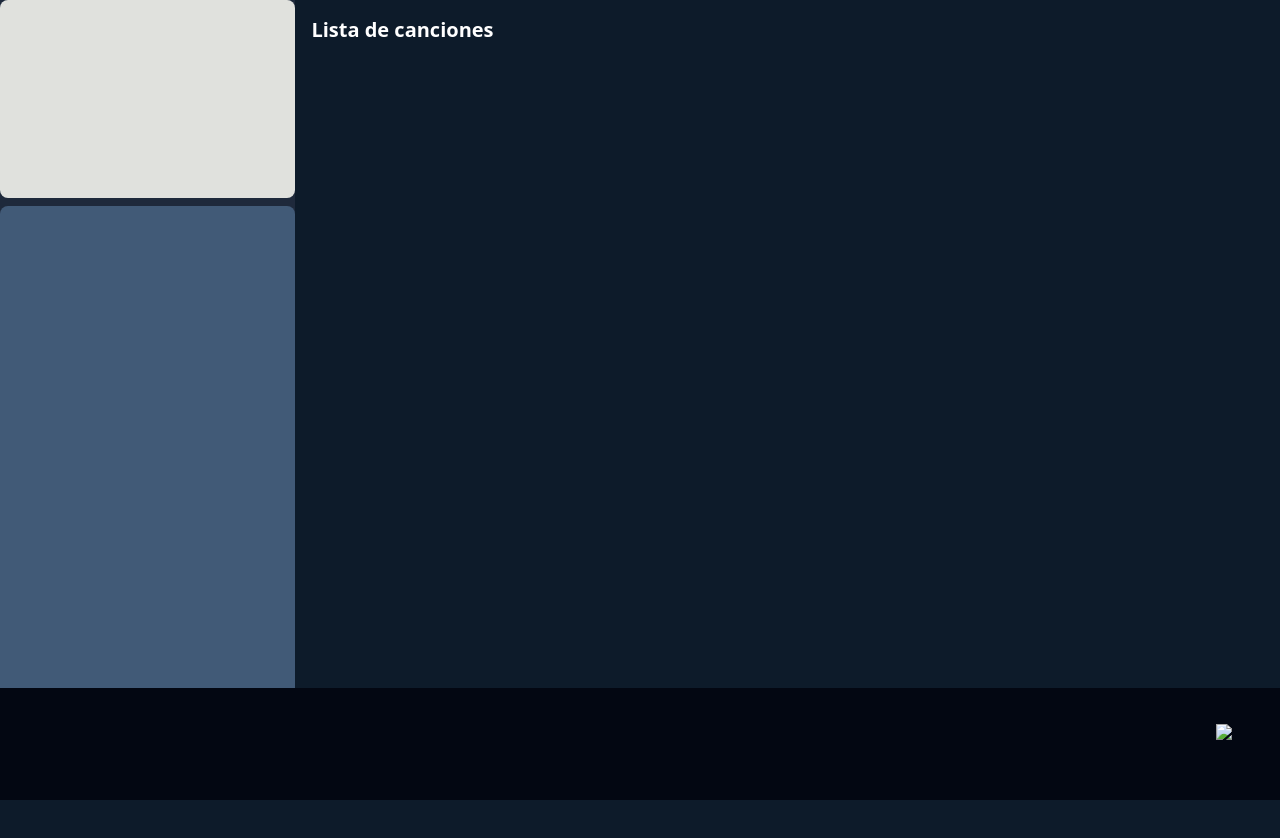
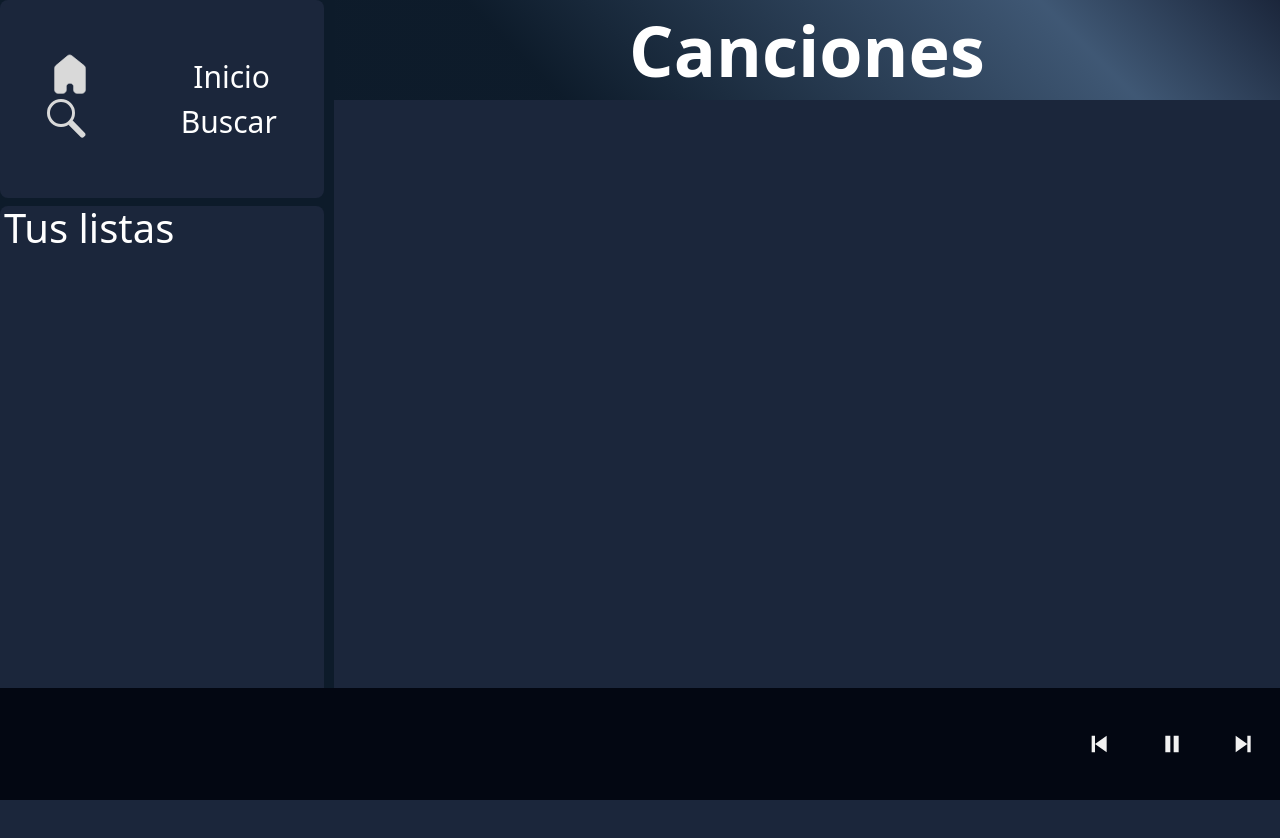
Before and after one commit to Gabolls/javascript_class, a website built with Vite: page index.html in a window 1280 px wide. Built offline with nearby package versions, Linux system fonts and the light colour scheme; no server answers; files whose address does not match are found by name.

Commit message:
termine el proyecto, es posible que agregue cosas a lo largo de la semana

```diff
--- a/index.html
+++ b/index.html
@@ -2,20 +2,38 @@
 <html lang="es">
   <head>
     <meta charset="UTF-8" />
-    <link rel="icon" type="image/svg+xml" href="/vite.svg" />
+    <link rel="icon" type="image/svg+xml" href="/assets/icon.svg" />
     <meta name="viewport" content="width=device-width, initial-scale=1.0" />
-    <title>Proyecto Final</title>
+    <title>Musica Alfa</title>
   </head>
-  <body class="bg-darkBlue text-white flex h-screen overflow-hidden w-screen">
-    <header class="bg-slate-800 h-screen flex flex-col gap-2">
+  <body class="bg-blue text-white flex h-screen overflow-hidden w-screen">
+    <header class="bg-darkBlue h-screen flex flex-col gap-2">
 
-      <div class="bg-myWhite rounded-lg" id="up"></div>
-        <div class="bg-ligthBlue rounded-lg" id="down"></div>
+      <div class="bg-blue rounded-lg flex flex-col justify-center items-center " id="up">
+        <div class="upper flex w-full justify-around">
+          <img src="/assets/inicio-activo.svg" alt="">
+
+        <p class="">Inicio</p>
+      </div>
+      <div class="downup flex justify-around w-full">
+        <img src="/assets/buscar (1).svg" alt="">
+        <p>Buscar</p>
+      </div>
+
+      </div>
+
+        <div class="bg-blue rounded-lg text-sm mt" id="down">
+          <p class="mt-3 ml-1">
+          Tus listas
+        </p>
+        </div>
 
 
     </header>
+
+
     <main class="w-full">
-      <h2 class="font-bold text-xl p-4">Lista de canciones</h2>
+      <div class="font-bold text-xl  bg-white p-4" id="main-song"><h1>Canciones</h1></div>
 
       <div class="pb-60 grid mx-auto justify-items-center grid-cols-1 md:grid-cols-2 lg:grid-cols-4 max-w-7xl p-8 gap-10 h-full overflow-y-auto" id="track_list">
       </div>
--- a/src/components/CardSong.js
+++ b/src/components/CardSong.js
@@ -7,7 +7,7 @@ export const CardSong = ({ data, eventLike, eventPlay }) => {
     "px-6",
 
     "relative",
-    "bg-slate-800",
+    "bg-darkBlue",
     "rounded-lg"
   )
   song.innerHTML = `
--- a/src/style.css
+++ b/src/style.css
@@ -32,15 +32,40 @@ footer{
 }
 
 header{
-  width: 30%;
+  width: 35%;border-right: solid 10px #0D1B2A;
 }
 
 #up{
   height: 25%;
   width: 100%;
+  font-size: 100px;
 }
 
 #down{
   height: 75%;
   width: 100%;
+  font-size: 40px;
+
 }
+
+#up img {
+  height: 40px;
+
+
+}
+
+#up p{
+  font-size: 30px;
+
+}
+
+#main-song{
+  display: flex;
+  align-items: center;
+  flex-direction: column;
+  justify-content: center;
+  background: rgb(13,27,42);
+background: linear-gradient(45deg, rgba(13,27,42,0.9770642201834863) 22%, rgba(65,90,119,0.9571865443425076) 77%, rgba(51,60,91,0) 100%);
+height: 100px;
+font-size: 70px;
+}
```
Also changed, not shown: assets/icon.svg (added), public/next.svg (added), public/pause.svg (added), public/play.svg (added), public/prev.svg (added).
